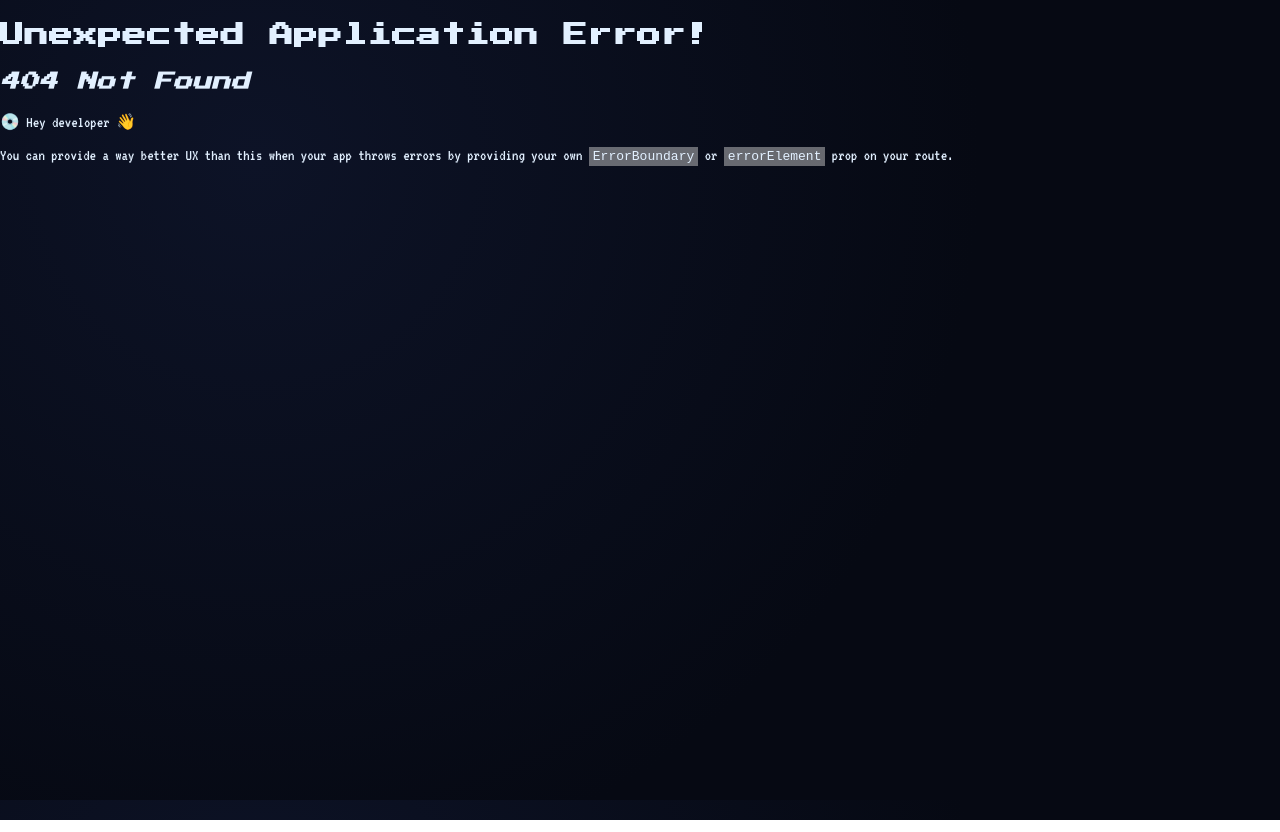
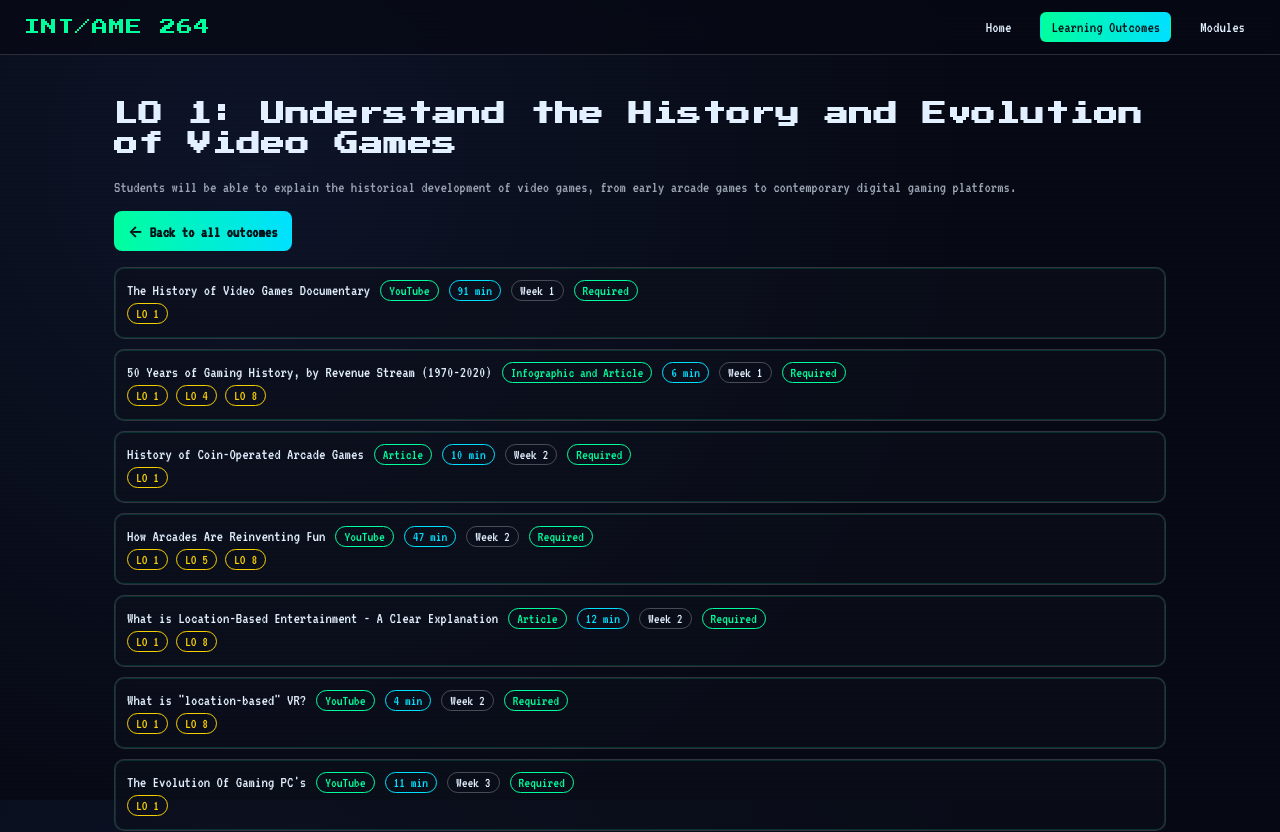
Before and after one commit to natelaclaire/int-ame-264, a React (Vite) app: page /learning-outcomes/1 in a window 1280 px wide. Before the commit this address had no page. Shown: the top 832 px of the page. Built offline with nearby package versions, Linux system fonts and the light colour scheme.

Commit message:
Fixes to nav

```diff
--- a/src/components/ResourceItem.jsx
+++ b/src/components/ResourceItem.jsx
@@ -41,7 +41,7 @@ export default function ResourceItem({ resource, loMap, showModuleMeta = false,
         <div className="los">
           {learningOutcomes.map((id) => (
             <Tooltip key={id} label={loMap[id]?.outcome || loMap[id]?.title || ''}>
-              <Link to={`/outcomes/${id}`} className="badge lo">LO {id}</Link>
+              <Link to={`/learning-outcomes/${id}`} className="badge lo">LO {id}</Link>
             </Tooltip>
           ))}
         </div>
--- a/src/main.jsx
+++ b/src/main.jsx
@@ -16,7 +16,7 @@ const router = createBrowserRouter([
     children: [
       { index: true, element: <Home /> },
       { path: 'learning-outcomes', element: <LearningOutcomes /> },
-      { path: 'outcomes/:id', element: <OutcomeResources /> },
+      { path: 'learning-outcomes/:id', element: <OutcomeResources /> },
       { path: 'modules', element: <Modules /> },
       { path: 'modules/:slug', element: <Module /> }
     ]
--- a/src/pages/LearningOutcomes.jsx
+++ b/src/pages/LearningOutcomes.jsx
@@ -13,7 +13,7 @@ export default function LearningOutcomes() {
       <ul className="lo-list">
         {outcomes.map(lo => (
           <li key={lo.id} className="lo-card">
-            <h3><Link to={`/outcomes/${lo.id}`}>LO {lo.id}: {lo.title}</Link></h3>
+            <h3><Link to={`/learning-outcomes/${lo.id}`}>LO {lo.id}: {lo.title}</Link></h3>
             {lo.outcome && <p>{lo.outcome}</p>}
           </li>
         ))}
--- a/src/pages/Module.jsx
+++ b/src/pages/Module.jsx
@@ -32,7 +32,7 @@ export default function Module() {
     <section>
       <h1>Week {module.week}: {module.title}</h1>
       <p>{module.overview || <span className="muted">Overview coming soon.</span>}</p>
-      <p><Link to="/modules">← Back to all modules</Link></p>
+      <p><Link to="/modules" className="btn">← Back to all modules</Link></p>
 
       <h2>Required</h2>
       <ul className="resources">
--- a/src/pages/OutcomeResources.jsx
+++ b/src/pages/OutcomeResources.jsx
@@ -30,7 +30,7 @@ export default function OutcomeResources() {
     <section>
       <h1>LO {loId}: {lo?.title || ''}</h1>
       {lo?.outcome && <p className="muted">{lo.outcome}</p>}
-      <p><Link to="/learning-outcomes">← Back to all outcomes</Link></p>
+      <p><Link to="/learning-outcomes" className="btn">← Back to all outcomes</Link></p>
       <ul className="resources">
         {filtered.map(r => (
           <ResourceItem key={r.id} resource={r} loMap={loMap} showModuleMeta moduleMap={moduleMap} />
```
